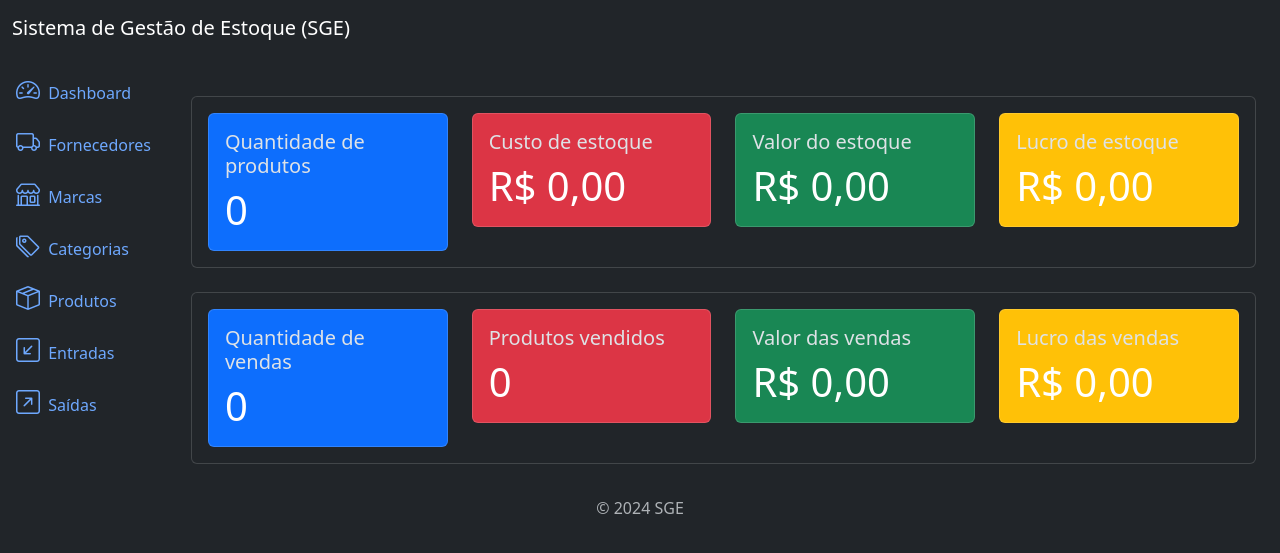
After one commit to KaioHerculano/sge, a Django app: page / in a window 1280 px wide. The commit adds this page. Shown: the top 553 px of the page. Run offline with Django 5.2, Linux system fonts and the light colour scheme; data that the repository does not hold is empty.

Commit message:
Create Dashboards

```diff
--- /dev/null
+++ b/app/metrics.py
@@ -0,0 +1,35 @@
+from django.db.models import Sum
+from django.utils.formats import number_format
+from products.models import Product
+from outflows.models import Outflow
+
+
+def get_product_metrics():
+    products = Product.objects.all()
+    total_cost_price = sum(product.cost_price * product.quantity for product in products)
+    total_selling_price = sum(product.selling_price * product.quantity for product in products)
+    total_quantity = sum(product.quantity for product in products)
+    total_profit = total_selling_price - total_cost_price
+
+    return dict(
+        total_cost_price = number_format(total_cost_price, decimal_pos=2, force_grouping=True),
+        total_selling_price = number_format(total_selling_price, decimal_pos=2, force_grouping=True),
+        total_quantity = total_quantity,
+        total_profit = number_format(total_profit, decimal_pos=2, force_grouping=True),
+    )
+
+def get_sales_metrics():
+    total_sales = Outflow.objects.count()
+    total_products_sold = Outflow.objects.aggregate(
+        total_products_sold=Sum('quantity')
+    )['total_products_sold'] or 0
+    total_sales_value = sum(outflow.quantity * outflow.product.selling_price for outflow in Outflow.objects.all())
+    total_sales_cost = sum(outflow.quantity * outflow.product.cost_price for outflow in Outflow.objects.all() )
+    total_sales_profit = total_sales_value - total_sales_cost
+
+    return dict(
+        total_sales = total_sales,
+        total_products_sold = total_products_sold,
+        total_sales_value = number_format(total_sales_value, decimal_pos=2, force_grouping=True),
+        total_sales_profit = number_format(total_sales_profit, decimal_pos=2, force_grouping=True),
+    )
--- a/app/settings.py
+++ b/app/settings.py
@@ -110,7 +110,7 @@ AUTH_PASSWORD_VALIDATORS = [
 # Internationalization
 # https://docs.djangoproject.com/en/5.1/topics/i18n/
 
-LANGUAGE_CODE = 'en-us'
+LANGUAGE_CODE = 'pt-br'
 
 TIME_ZONE = 'UTC'
 
--- /dev/null
+++ b/app/templates/components/_product_metrics.html
@@ -0,0 +1,38 @@
+<div class="card mt-4">
+    <div class="card-body">
+        <div class="row">
+            <div class="col-md-3">
+                <div class="card bg-primary">
+                    <div class="card-body">
+                        <h5 class="card-title">Quantidade de produtos</h5>
+                        <p class="card-text text-white font-weight-bold display-6">{{ product_metrics.total_quantity }}</p>
+                    </div>
+                </div>
+            </div>
+            <div class="col-md-3">
+                <div class="card bg-danger">
+                    <div class="card-body">
+                        <h5 class="card-title">Custo de estoque</h5>
+                        <p class="card-text text-white font-weight-bold display-6">R$ {{ product_metrics.total_cost_price }}</p>
+                    </div>
+                </div>
+            </div>
+            <div class="col-md-3">
+                <div class="card bg-success">
+                    <div class="card-body">
+                        <h5 class="card-title">Valor do estoque</h5>
+                        <p class="card-text text-white font-weight-bold display-6">R$ {{ product_metrics.total_selling_price }}</p>
+                    </div>
+                </div>
+            </div>
+            <div class="col-md-3">
+                <div class="card bg-warning">
+                    <div class="card-body">
+                        <h5 class="card-title">Lucro de estoque</h5>
+                        <p class="card-text text-white font-weight-bold display-6">R$ {{ product_metrics.total_profit }}</p>
+                    </div>
+                </div>
+            </div>
+        </div>
+    </div>
+</div>
--- /dev/null
+++ b/app/templates/components/_sales_metrics.html
@@ -0,0 +1,38 @@
+<div class="card mt-4">
+    <div class="card-body">
+        <div class="row">
+            <div class="col-md-3">
+                <div class="card bg-primary">
+                    <div class="card-body">
+                        <h5 class="card-title">Quantidade de vendas</h5>
+                        <p class="card-text text-white font-weight-bold display-6">{{ sales_metrics.total_sales }}</p>
+                    </div>
+                </div>
+            </div>
+            <div class="col-md-3">
+                <div class="card bg-danger">
+                    <div class="card-body">
+                        <h5 class="card-title">Produtos vendidos</h5>
+                        <p class="card-text text-white font-weight-bold display-6">{{ sales_metrics.total_products_sold }}</p>
+                    </div>
+                </div>
+            </div>
+            <div class="col-md-3">
+                <div class="card bg-success">
+                    <div class="card-body">
+                        <h5 class="card-title">Valor das vendas</h5>
+                        <p class="card-text text-white font-weight-bold display-6">R$ {{ sales_metrics.total_sales_value }}</p>
+                    </div>
+                </div>
+            </div>
+            <div class="col-md-3">
+                <div class="card bg-warning">
+                    <div class="card-body">
+                        <h5 class="card-title">Lucro das vendas</h5>
+                        <p class="card-text text-white font-weight-bold display-6">R$ {{ sales_metrics.total_sales_profit }}</p>
+                    </div>
+                </div>
+            </div>
+        </div>
+    </div>
+</div>
--- a/app/templates/components/_sidebar.html
+++ b/app/templates/components/_sidebar.html
@@ -8,7 +8,7 @@
       <div class="collapse d-sm-block" id="menuCollapse">
         <ul class="nav flex-column align-items-start" id="menu">
           <li>
-            <a href="#" class="nav-link px-0 align-middle">
+            <a href="{% url 'home' %}" class="nav-link px-0 align-middle">
               <i class="bi bi-speedometer2 fs-4"></i>
               <span class="ms-1">Dashboard</span>
             </a>
--- /dev/null
+++ b/app/templates/home.html
@@ -0,0 +1,12 @@
+{% extends 'base.html' %}
+
+{% block title %}
+    SGE - Home
+{% endblock %}
+
+{% block content %}
+
+    {% include 'components/_product_metrics.html' %}
+    {% include 'components/_sales_metrics.html' %}
+
+{% endblock %}
--- a/app/urls.py
+++ b/app/urls.py
@@ -1,9 +1,12 @@
 from django.contrib import admin
 from django.urls import path, include
+from . import views
 
 
 urlpatterns = [
     path('admin/', admin.site.urls),
+
+    path('', views.home, name='home'),
 
     path('', include('brands.urls')),
     path('', include('categories.urls')),
--- /dev/null
+++ b/app/views.py
@@ -0,0 +1,13 @@
+from django.shortcuts import render
+from . import metrics
+
+
+def home(request):
+    product_metrics = metrics.get_product_metrics()
+    sales_metrics = metrics.get_sales_metrics()
+
+    context = {
+        'product_metrics': product_metrics,
+        'sales_metrics': sales_metrics,
+    }
+    return render(request, 'home.html', context)
--- a/inflows/apps.py
+++ b/inflows/apps.py
@@ -4,3 +4,6 @@ from django.apps import AppConfig
 class InflowsConfig(AppConfig):
     default_auto_field = 'django.db.models.BigAutoField'
     name = 'inflows'
+
+    def ready(self):
+        import inflows.signals
--- a/outflows/apps.py
+++ b/outflows/apps.py
@@ -4,3 +4,6 @@ from django.apps import AppConfig
 class OutflowsConfig(AppConfig):
     default_auto_field = 'django.db.models.BigAutoField'
     name = 'outflows'
+
+    def ready(self):
+        import outflows.signals
--- a/products/views.py
+++ b/products/views.py
@@ -1,6 +1,7 @@
 from django.urls import reverse_lazy
 from django.views.generic import ListView, CreateView, DetailView, UpdateView, DeleteView
 from . import models, forms
+from app import metrics
 from categories.models import Category
 from brands.models import Brand
 
@@ -34,9 +35,11 @@ class ProductListView(ListView):
 
     def get_context_data(self, **kwargs):
         context= super().get_context_data(**kwargs)
+        context['product_metrics'] = metrics.get_product_metrics()
         context['categories'] = Category.objects.all
         context['brands'] = Brand.objects.all
         return context
+
 
 
 class ProductCreateView(CreateView):
```
Also changed, not shown: inflows/signals.py (added, +11 -0 lines), outflows/signals.py (added, +11 -0 lines), products/templates/product_list.html (+5 -2 lines).
